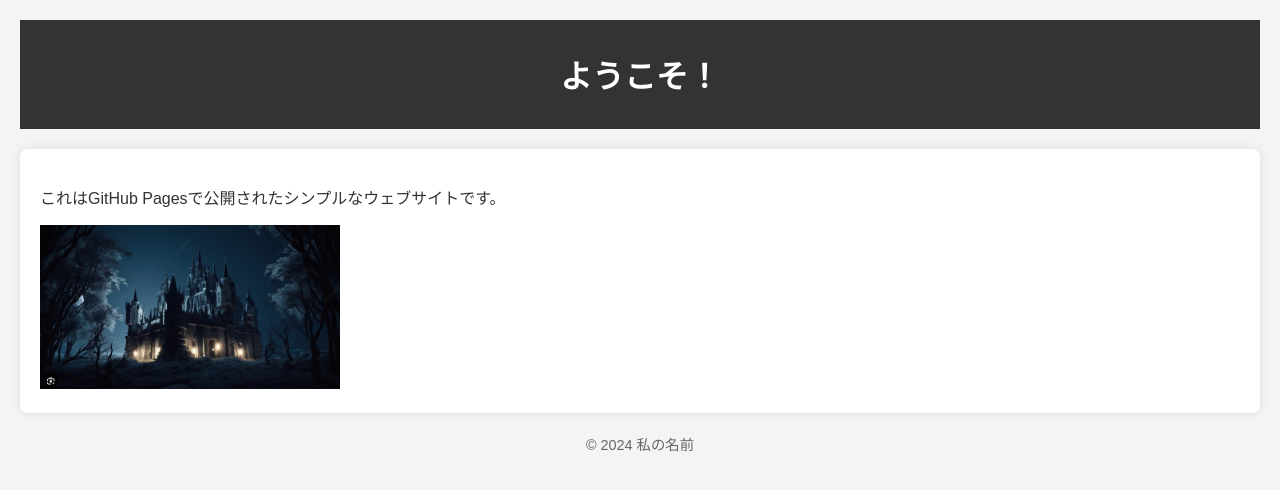
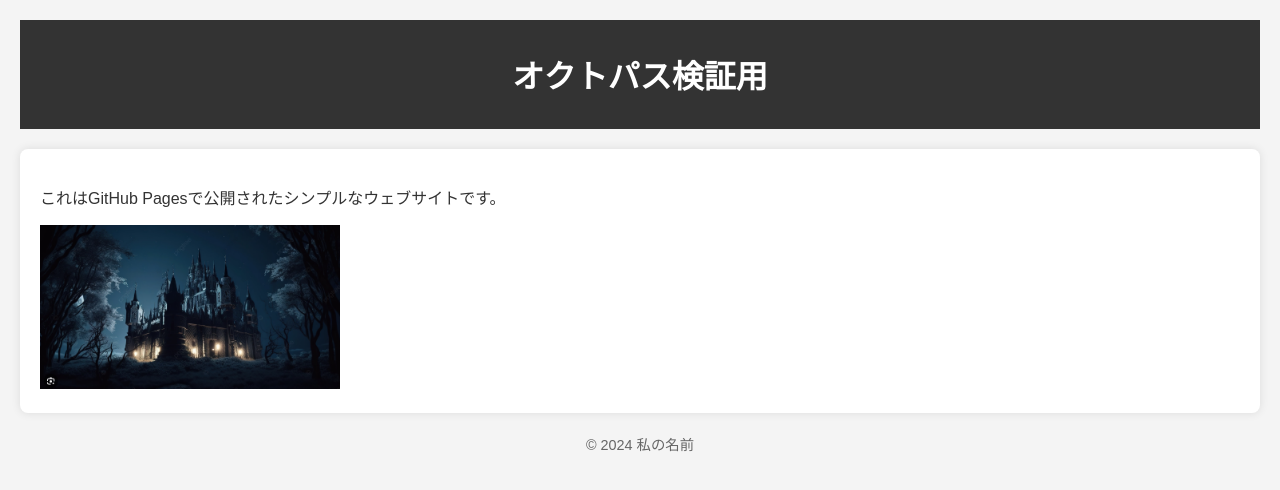
Before and after one commit to akaao1/akaao1.github.io, a plain HTML site: page index.html in a window 1280 px wide. Drawn offline with Linux system fonts and the light colour scheme.

Commit message:
Update index.html

```diff
--- a/index.html
+++ b/index.html
@@ -8,7 +8,7 @@
 </head>
 <body>
     <header>
-        <h1>ようこそ！</h1>
+        <h1>オクトパス検証用</h1>
     </header>
     <main>
         <p>これはGitHub Pagesで公開されたシンプルなウェブサイトです。</p>
```
